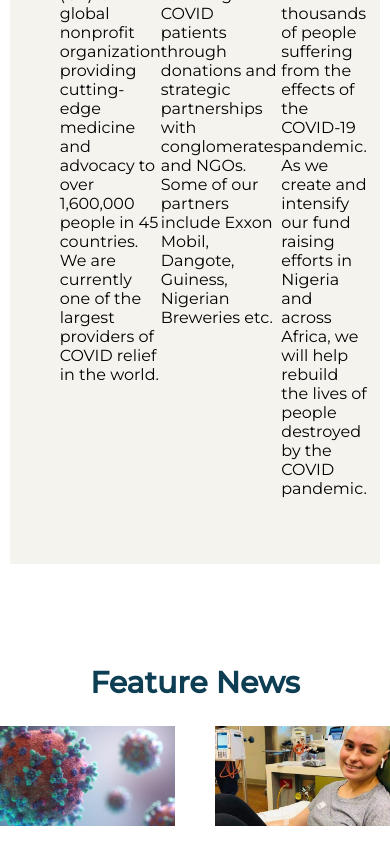
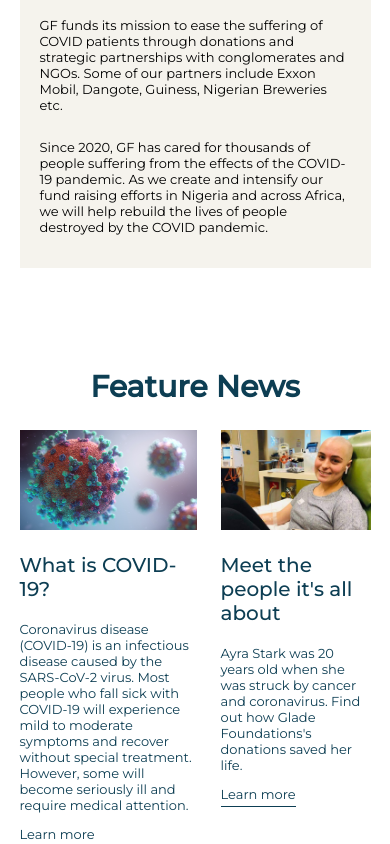
Before and after one commit to chinemelu/glade-foundation, a React (Create React App) app: page / in a window 390 px wide. Shown: the part 920-1764 px from the top of the page. Built offline with nearby package versions, Linux system fonts and the light colour scheme.

Commit message:
Make pages more mobile responsive

```diff
--- a/src/App.css
+++ b/src/App.css
@@ -94,27 +94,53 @@
 @media screen and (max-width: 768px) {
   .app-about-us-text-section {
     display: flex;
+    flex-direction: column;
     justify-content: space-between;
     margin: 5rem auto 0 auto;
-    max-width: 95%;
+    max-width: 90%;
     background-color: #F5F3ED;
-    padding: 5rem 5rem;
+    padding: 2rem;
   }
 }
 
+@media screen and (min-width: 769px) {
   .app-about-us-text {
     font-size: 1.6rem;
     flex: 0 0 31%;
   }
+}
 
+@media screen and (max-width: 768px) {
+  .app-about-us-text {
+    font-size: 1.3rem;
+  }
+}
+
+@media screen and (min-width: 769px) {
   .app-feature-news-section {
     max-width: 80%;
     margin: 10rem auto 10rem auto;
   }
+}
 
+@media screen and (max-width: 768px) {
+  .app-feature-news-section {
+    max-width: 90%;
+    margin: 10rem auto 10rem auto;
+  }
+}
+
+@media screen and (min-width: 769px) {
   .app-feature-news-container {
     display: flex;
     justify-content: center;
+  }
+}
+
+@media screen and (max-width: 768px) {
+  .app-feature-news-container {
+    display: flex;
+  }
 }
 
 .app-relief-fund-container {
@@ -129,11 +155,18 @@
   left: 5%;
 }
 
+@media screen and (min-width: 769px) {
   .app-relief-distribution-primary-heading {
     font-size: 3rem;
   }
+}
 
-@media screen and (min-width: 769px) {
+@media screen and (max-width: 768px) {
+  .app-relief-distribution-primary-heading {
+    font-size: 2rem;
+  }
+}
+
 .app-call-for-relief {
   position: absolute;
   color: #fff;
@@ -142,23 +175,20 @@
   transform: translateX(-50%);
   text-align: center;
 }
+
+@media screen and (min-width: 769px) {
+  .app-call-for-relief-text {
+    font-size: 2rem;
+  }
 }
 
 @media screen and (max-width: 768px) {
-  .app-call-for-relief {
-    position: absolute;
-    color: #fff;
-    bottom: 2rem;
-    left: 50%;
-    transform: translateX(-50%);
-    text-align: center;
+  .app-call-for-relief-text {
+    font-size: 1.7rem;
   }
 }
 
-.app-call-for-relief-text {
-  font-size: 2rem;
-}
-
+@media screen and (min-width: 769px) {
   .app-relief-form-arrow {
     width: 8rem;
     border-radius: 100%;
@@ -170,6 +200,22 @@
     animation-direction: alternate;
     animation-iteration-count: infinite;
     animation-play-state: running;
+  }
+}
+
+@media screen and (max-width: 768px) {
+  .app-relief-form-arrow {
+    width: 5rem;
+    border-radius: 100%;
+    background-color: #F5F3ED;
+    cursor: pointer;
+    animation-name: arrow-pulsate;
+    animation-duration: 2.0s;
+    animation-timing-function: ease-out;
+    animation-direction: alternate;
+    animation-iteration-count: infinite;
+    animation-play-state: running;
+  }
 }
 
 @keyframes arrow-pulsate {
@@ -186,6 +232,8 @@
   }
 }
 
+
+@media screen and (min-width: 769px) {
   .app-gallery-grid {
     position: relative;
     display: flex;
@@ -193,6 +241,18 @@
     max-width: 60%;
     margin: 0 auto;
     flex-wrap: wrap;
+  }
+}
+
+@media screen and (max-width: 768px) {
+  .app-gallery-grid {
+    position: relative;
+    display: flex;
+    justify-content: space-between;
+    max-width: 90%;
+    margin: 0 auto;
+    flex-wrap: wrap;
+  }
 }
 
 .app-gallery-pic {
@@ -213,6 +273,7 @@
   z-index: 20;
 }
 
+@media screen and (min-width: 769px) {
   .app-gallery-section-view-more-text {
     position: absolute;
     top: -10rem;
@@ -222,7 +283,21 @@
     text-decoration: none;
     margin-top: 2rem;
   }
+}
 
+@media screen and (max-width: 768px) {
+  .app-gallery-section-view-more-text {
+    position: absolute;
+    top: -7rem;
+    right: 0;
+    font-size: 1rem;
+    color: #0D3E53;
+    text-decoration: none;
+    margin-top: 2rem;
+  }
+}
+
+@media screen and (min-width: 769px) {
   .app-gallery-section-view-more-text::after {
     content: '';
     position: absolute;
@@ -234,6 +309,7 @@
     transform: scaleY(0);
     transition: transform .2s,
                 width .4s cubic-bezier(1,0,0,1) .2s;
+  }
 }
 
 .app-gallery-section-view-more-text::before {
@@ -266,9 +342,18 @@
   justify-content: space-between;
 }
 
+@media screen and (min-width: 769px) {
   .app-assistance-form-section {
     margin: 10rem auto 10rem auto;
     width: 60%;
+  }
+}
+
+@media screen and (max-width: 768px) {
+  .app-assistance-form-section {
+    margin: 10rem auto 10rem auto;
+    width: 90%;
+  }
 }
 
 .app-assistance-form-section-inputs-container {
--- a/src/components/featureNews/featureNews.css
+++ b/src/components/featureNews/featureNews.css
@@ -14,7 +14,7 @@
 
 @media screen and (max-width: 768px) {
   .feature-news-img {
-    width: 20rem;
+    width: auto;
     height: 10rem;
     object-fit: cover;
   }
@@ -43,10 +43,20 @@
   }
 }
 
+@media screen and (min-width: 769px) {
   .feature-news-body-text,
   .feature-news-learn-more-text {
     font-size: 1.6rem;
     color: #0D3E53;
+  }
+}
+
+@media screen and (max-width: 768px) {
+  .feature-news-body-text,
+  .feature-news-learn-more-text {
+    font-size: 1.3rem;
+    color: #0D3E53;
+  }
 }
 
 .feature-news-learn-more-text::after {
@@ -87,9 +97,26 @@
   position: relative;
 }
 
+@media screen and (min-width: 769px) {
   .app-landing-page-news-feature:first-child {
     margin-right: 2rem;
   }
+}
+
+@media screen and (min-width: 769px) {
   .app-landing-page-news-feature:nth-child(2) {
-  margin-left: 2rem;
+    margin-left: 1rem;
   }
+}
+
+@media screen and (max-width: 768px) {
+  .app-landing-page-news-feature:first-child {
+    margin-right: 1rem;
+  }
+}
+
+@media screen and (max-width: 768px) {
+  .app-landing-page-news-feature:nth-child(2) {
+    margin-left: 1rem;
+  }
+}
```
Lines whose indentation alone changed are shown as unchanged.
